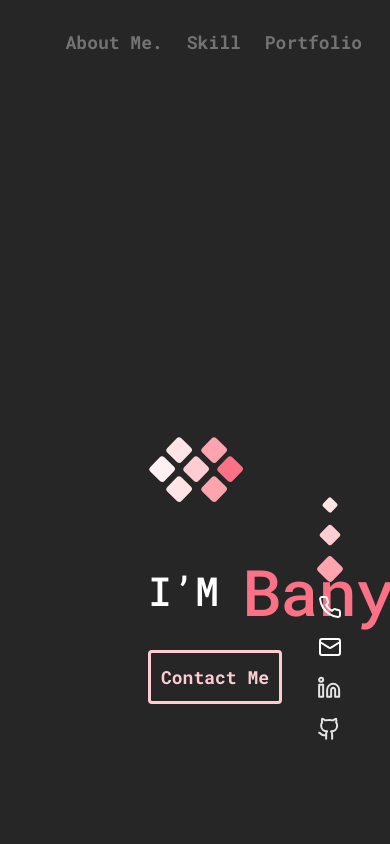
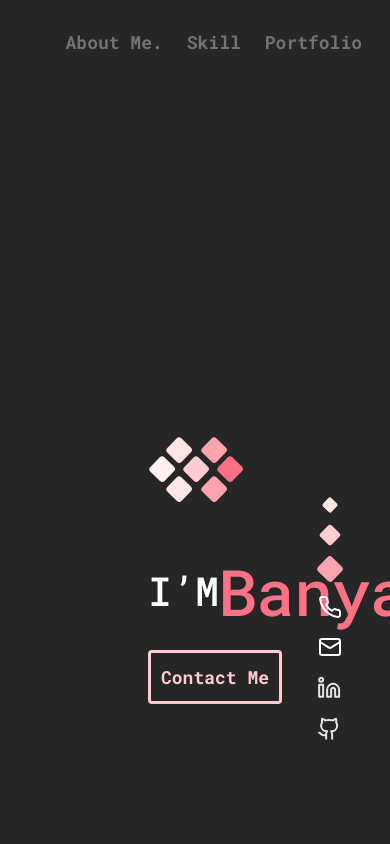
Before and after one commit to bypkt-bk/portfolio, a React (Vite) app: page / in a window 390 px wide. Shown: the top 844 px of the page. Built offline with nearby package versions, Linux system fonts and the light colour scheme.

Commit message:
responsive

```diff
--- a/src/components/profile/profile.css
+++ b/src/components/profile/profile.css
@@ -33,10 +33,8 @@ flex-direction: row;
     font-style: normal;
     font-weight: 500;
     line-height: 52px;
-    /* 120% */
     letter-spacing: -0.48px;
     display: flex;
-    gap: 24px;
 }
 
 .name p {
```
